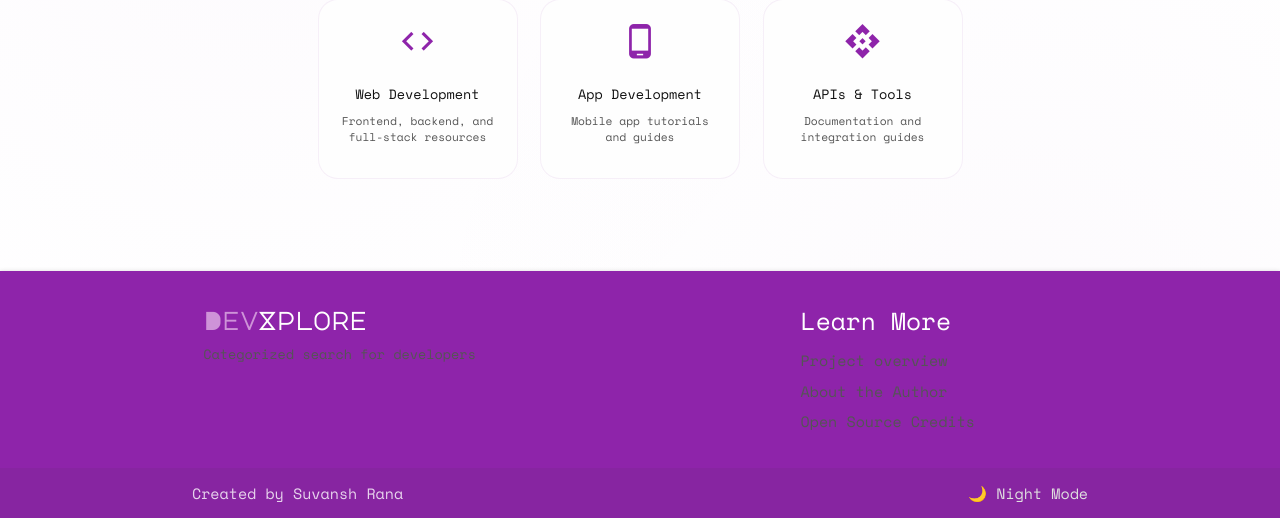
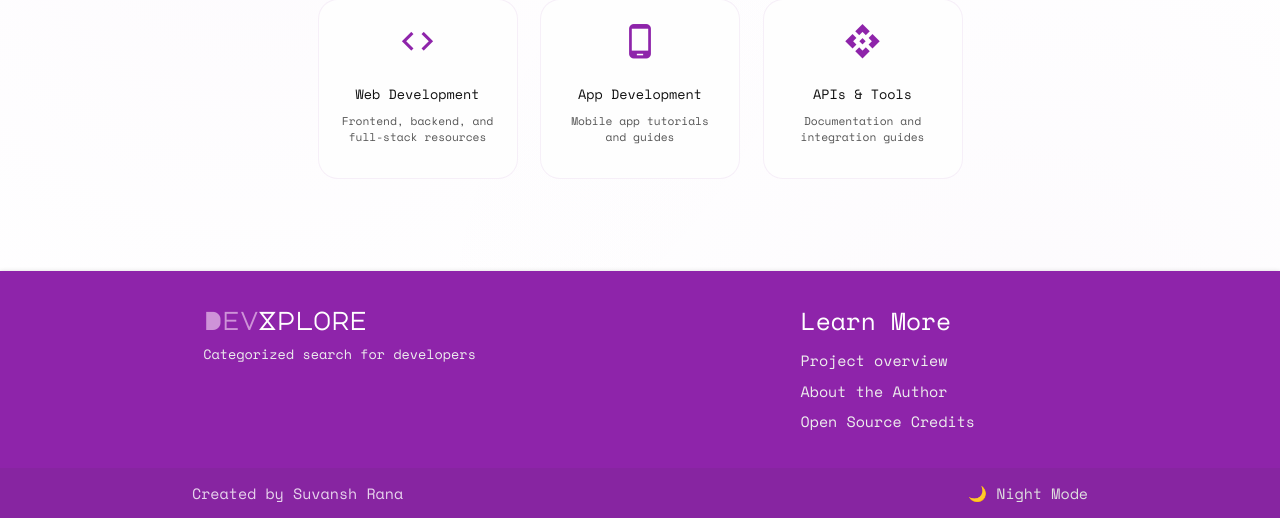
Before and after one commit to suvnshr/developer-search, a Django app: page / in a window 1280 px wide. Shown: the part 309-827 px from the top of the page. Run offline with Django 3.2, Linux system fonts and the light colour scheme; some libraries are stand-ins or nearby versions.

Commit message:
fix: adapt footer  link colors to light/dark themes (#53)

```diff
--- a/search/templates/search/base.html
+++ b/search/templates/search/base.html
@@ -90,18 +90,18 @@
               <span class="purple-text text-lighten-3">Dev</span><span class="white-text">Xplore</span>
             </a>
           </h5>
-          <p class="tagline">Categorized search for developers</p>
+          <p class="tagline grey-text text-lighten-3">Categorized search for developers</p>
         </div>
 
         <div class="col l4 offset-l2 s12">
           <h5 class="white-text">Learn More</h5>
           <ul>
-            <li><a target="_blank" rel="noopener noreferrer"
+            <li><a class="grey-text text-lighten-3" target="_blank" rel="noopener noreferrer"
                 href="https://github.com/suvnshr/developer-search/blob/master/README.md#devxplore">Project overview</a>
             </li>
-            <li><a target="_blank" rel="noopener noreferrer" href="https://suvanshrana.com"> About
+            <li><a class="grey-text text-lighten-3" target="_blank" rel="noopener noreferrer" href="https://suvanshrana.com"> About
                 the Author</a></li>
-            <li><a href="{% url 'search:credits' %}">Open Source Credits</a></li>
+            <li><a class="grey-text text-lighten-3" href="{% url 'search:credits' %}">Open Source Credits</a></li>
           </ul>
         </div>
       </div>
--- a/static/index.css
+++ b/static/index.css
@@ -631,6 +631,5 @@ i.material-icons.md-48 {
 
 .page-footer ul li a {
   margin-bottom: 8px;
-  color: var(--snippet-color);
   display: block;
 }
```
Also changed, not shown: index.min.css (deleted).
